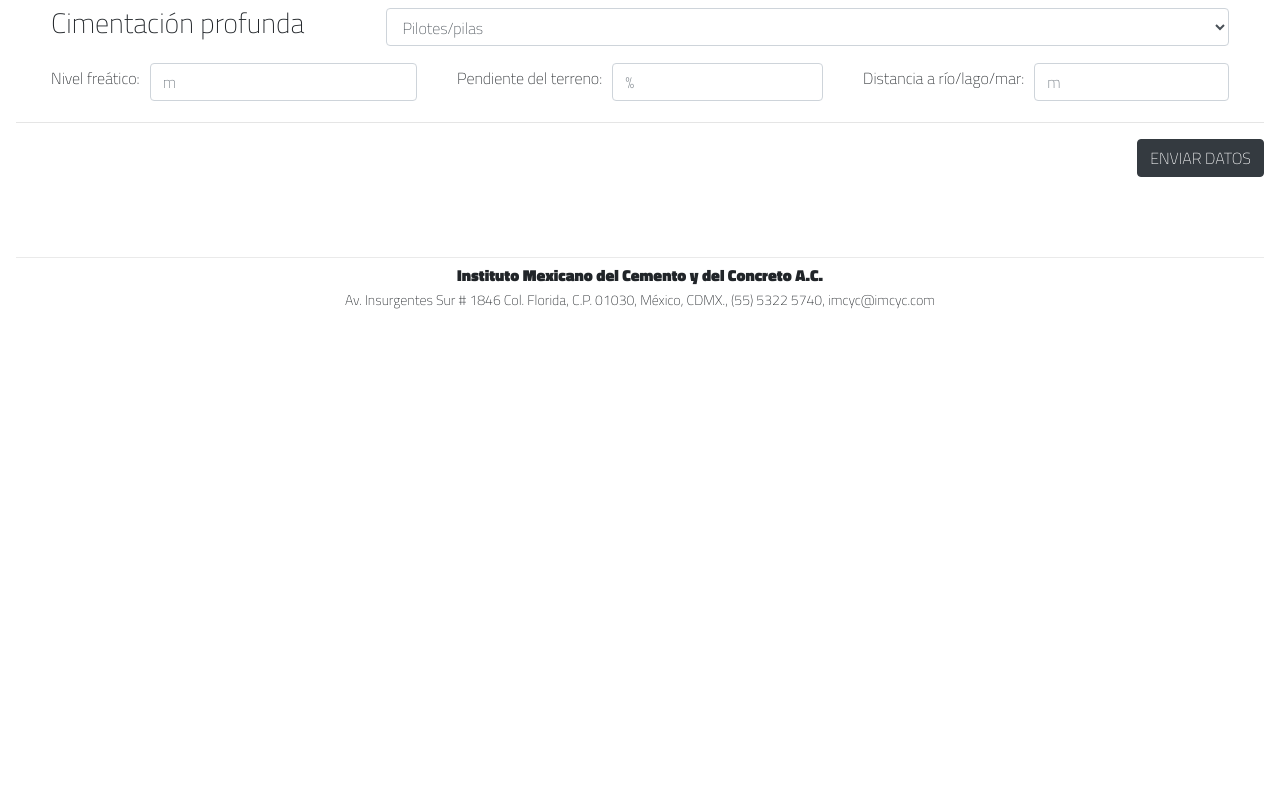
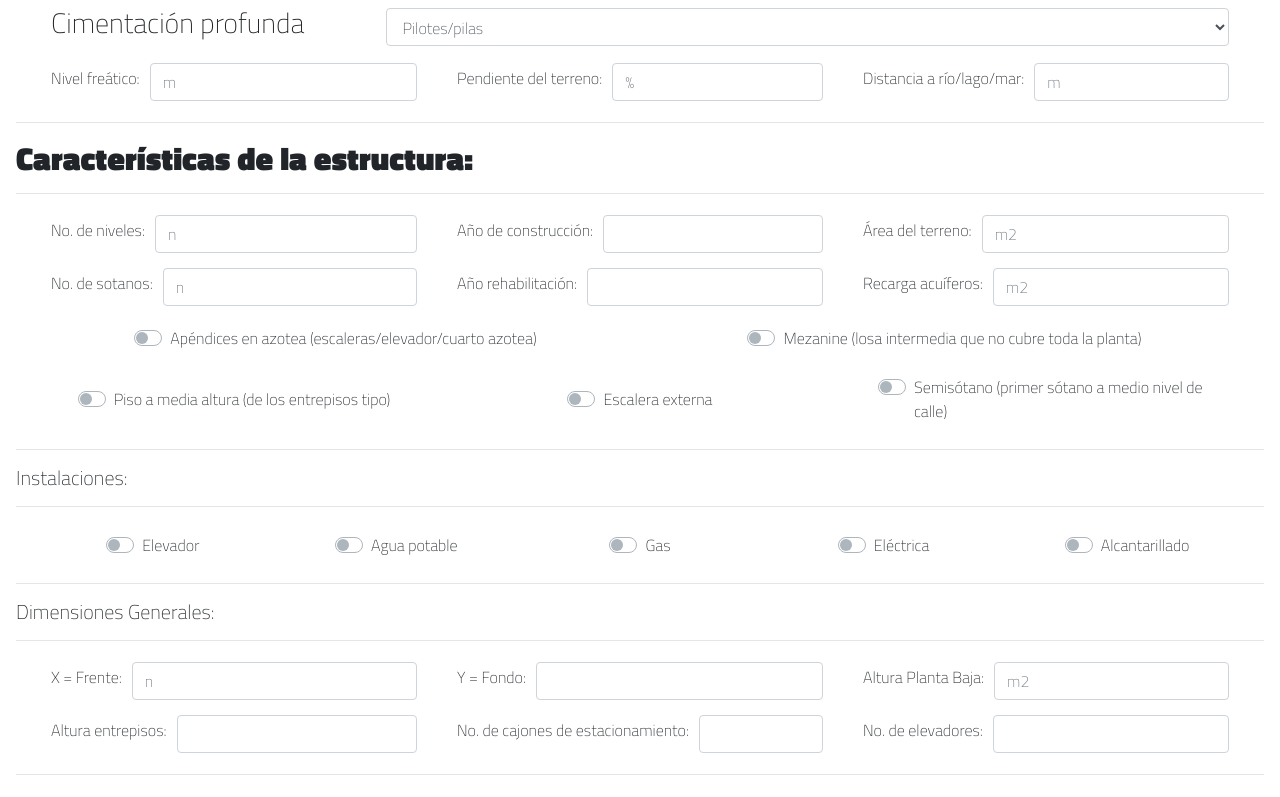
Before and after one commit to axelobscura/next-firebase, a Next.js app: page /evaluacion-estructural in a window 1280 px wide. Shown: the part 1980-2777 px from the top of the page. Before the commit the page ends 2296 px from the top, so only its background shows below. Built offline with nearby package versions, Linux system fonts and the light colour scheme.

Commit message:
formulario

```diff
--- a/pages/evaluacion-estructural.js
+++ b/pages/evaluacion-estructural.js
@@ -407,6 +407,161 @@ export default function EvaluacionEstrutural() {
           </Form.Row>
 
           <hr/>
+          <h2><span className="lnr lnr-plus-circle"></span> Características de la estructura:</h2>
+          <hr/>
+
+          <Form.Row>
+            <Form.Group as={Col} controlId="formGridCity">
+              <Form.Label>No. de niveles: </Form.Label>
+              <Form.Control type="text" placeholder="n" />
+            </Form.Group>
+            <Form.Group as={Col} controlId="formGridCity">
+              <Form.Label>Año de construcción: </Form.Label>
+              <Form.Control type="text" />
+            </Form.Group>
+            <Form.Group as={Col} controlId="formGridCity">
+              <Form.Label>Área del terreno: </Form.Label>
+              <Form.Control type="text" placeholder="m2" />
+            </Form.Group>
+          </Form.Row>
+
+          <Form.Row>
+            <Form.Group as={Col} controlId="formGridCity">
+              <Form.Label>No. de sotanos: </Form.Label>
+              <Form.Control type="text" placeholder="n" />
+            </Form.Group>
+            <Form.Group as={Col} controlId="formGridCity">
+              <Form.Label>Año rehabilitación: </Form.Label>
+              <Form.Control type="text" />
+            </Form.Group>
+            <Form.Group as={Col} controlId="formGridCity">
+              <Form.Label>Recarga acuíferos: </Form.Label>
+              <Form.Control type="text" placeholder="m2" />
+            </Form.Group>
+          </Form.Row>
+
+          <Form.Row>
+            <Form.Group as={Col}>
+              <Form.Check
+                type="switch"
+                id="apendices"
+                label="Apéndices en azotea (escaleras/elevador/cuarto azotea)"
+              />
+            </Form.Group>
+            <Form.Group as={Col}>
+              <Form.Check
+                type="switch"
+                id="mezanine"
+                label="Mezanine (losa intermedia que no cubre toda la planta)"
+              />
+            </Form.Group>
+          </Form.Row>
+
+          <Form.Row>
+            <Form.Group as={Col}>
+              <Form.Check
+                type="switch"
+                id="piso"
+                label="Piso a media altura (de los entrepisos tipo)"
+              />
+            </Form.Group>
+            <Form.Group as={Col}>
+              <Form.Check
+                type="switch"
+                id="escalera"
+                label="Escalera externa"
+              />
+            </Form.Group>
+            <Form.Group as={Col}>
+              <Form.Check
+                type="switch"
+                id="semisotano"
+                label="Semisótano (primer sótano a medio nivel de calle)"
+              />
+            </Form.Group>
+          </Form.Row>
+
+          <hr/>
+          <h5>Instalaciones:</h5>
+          <hr/>
+
+          <Form.Row>
+            <Form.Group as={Col}>
+              <Form.Check
+                type="switch"
+                id="elevador"
+                label="Elevador"
+              />
+            </Form.Group>
+            <Form.Group as={Col}>
+              <Form.Check
+                type="switch"
+                id="agua"
+                label="Agua potable"
+              />
+            </Form.Group>
+            <Form.Group as={Col}>
+              <Form.Check
+                type="switch"
+                id="gas"
+                label="Gas"
+              />
+            </Form.Group>
+            <Form.Group as={Col}>
+              <Form.Check
+                type="switch"
+                id="electrica"
+                label="Eléctrica"
+              />
+            </Form.Group>
+            <Form.Group as={Col}>
+              <Form.Check
+                type="switch"
+                id="alcantarillado"
+                label="Alcantarillado"
+              />
+            </Form.Group>
+          </Form.Row>
+
+          <hr/>
+          <h5>Dimensiones Generales:</h5>
+          <hr/>
+
+          <Form.Row>
+            <Form.Group as={Col} controlId="formGridCity">
+              <Form.Label>X = Frente: </Form.Label>
+              <Form.Control type="text" placeholder="n" />
+            </Form.Group>
+            <Form.Group as={Col} controlId="formGridCity">
+              <Form.Label>Y = Fondo: </Form.Label>
+              <Form.Control type="text" />
+            </Form.Group>
+            <Form.Group as={Col} controlId="formGridCity">
+              <Form.Label>Altura Planta Baja: </Form.Label>
+              <Form.Control type="text" placeholder="m2" />
+            </Form.Group>
+          </Form.Row>
+
+          <Form.Row>
+            <Form.Group as={Col} controlId="formGridCity">
+              <Form.Label>Altura entrepisos: </Form.Label>
+              <Form.Control type="text" />
+            </Form.Group>
+            <Form.Group as={Col} controlId="formGridCity">
+              <Form.Label>No. de cajones de estacionamiento: </Form.Label>
+              <Form.Control type="text" />
+            </Form.Group>
+            <Form.Group as={Col} controlId="formGridCity">
+              <Form.Label>No. de elevadores: </Form.Label>
+              <Form.Control type="text" />
+            </Form.Group>
+          </Form.Row>
+
+          <hr/>
+          <h2><span className="lnr lnr-plus-circle"></span> Vulnerabilidad:</h2>
+          <hr/>
+
+          <hr/>
           <Button variant="dark" type="submit" className="float-right">
             ENVIAR DATOS
           </Button>
--- a/styles/globals.css
+++ b/styles/globals.css
@@ -37,6 +37,10 @@ form.datos div {
   white-space: nowrap;
 }
 
+h2 {
+  font-weight: bold;
+}
+
 input[type="radio"] {
   width: 25px;
 }
```
